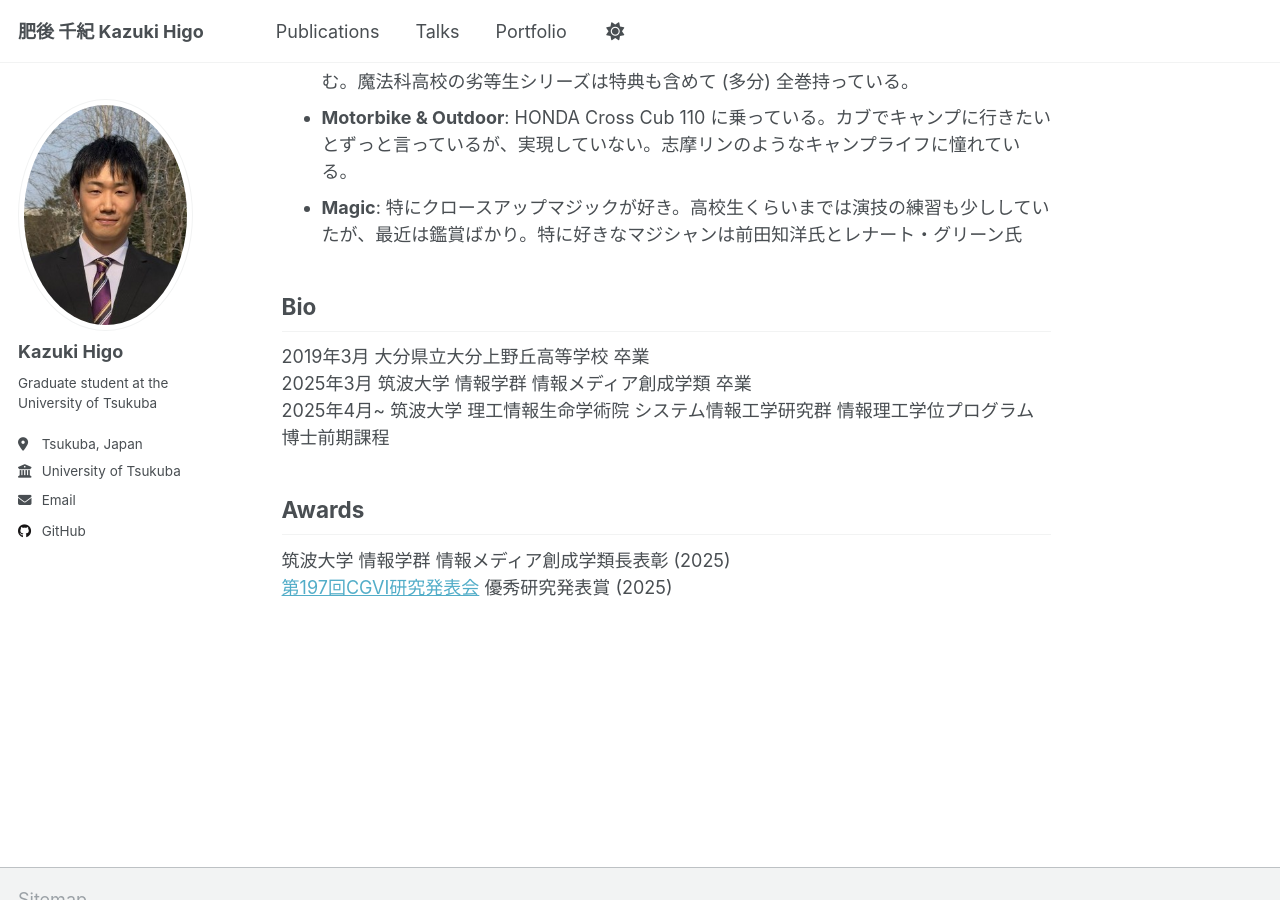
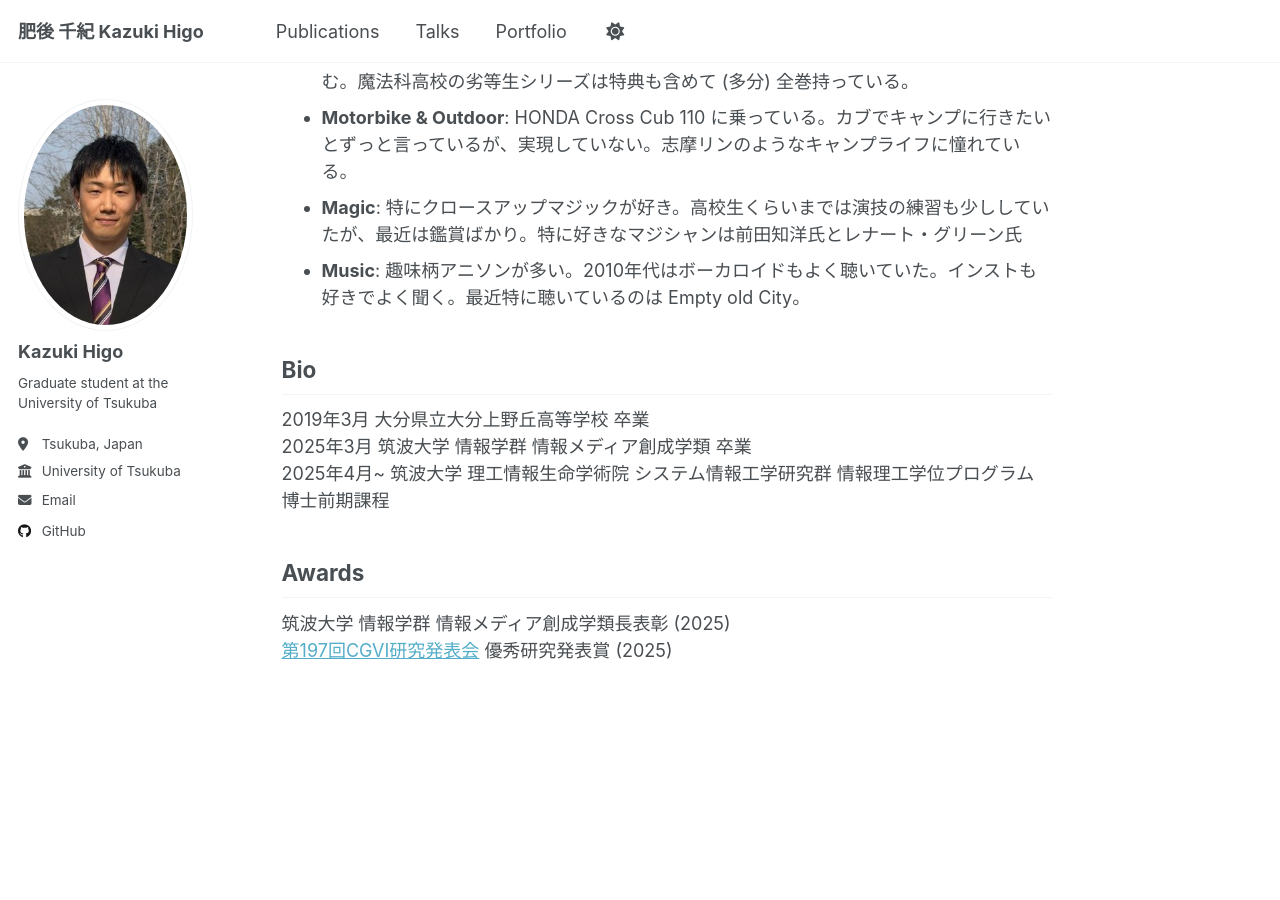
Before and after one commit to millennium-nova/millennium-nova.github.io, a Jekyll site: the page built from _pages/about.md, in a window 1280 px wide and 900 px high, scrolled down 1587 px. Built offline with Jekyll 4.4.1, drawn with Linux system fonts in a browser that asks for light colours.

Commit message:
趣味のセクションに音楽についての説明を追加

```diff
--- a/_pages/about.md
+++ b/_pages/about.md
@@ -80,6 +80,7 @@
 - **Animes**: 色々見ながら十数年、特に京都アニメーション推し。アニメ以外にラノベも読む。魔法科高校の劣等生シリーズは特典も含めて (多分) 全巻持っている。
 - **Motorbike & Outdoor**: HONDA Cross Cub 110 に乗っている。カブでキャンプに行きたいとずっと言っているが、実現していない。志摩リンのようなキャンプライフに憧れている。
 - **Magic**: 特にクロースアップマジックが好き。高校生くらいまでは演技の練習も少ししていたが、最近は鑑賞ばかり。特に好きなマジシャンは前田知洋氏とレナート・グリーン氏
+- **Music**: 趣味柄アニソンが多い。2010年代はボーカロイドもよく聴いていた。インストも好きでよく聞く。最近特に聴いているのは Empty old City。
 
 ## Bio
 2019年3月  大分県立大分上野丘高等学校 卒業
```
